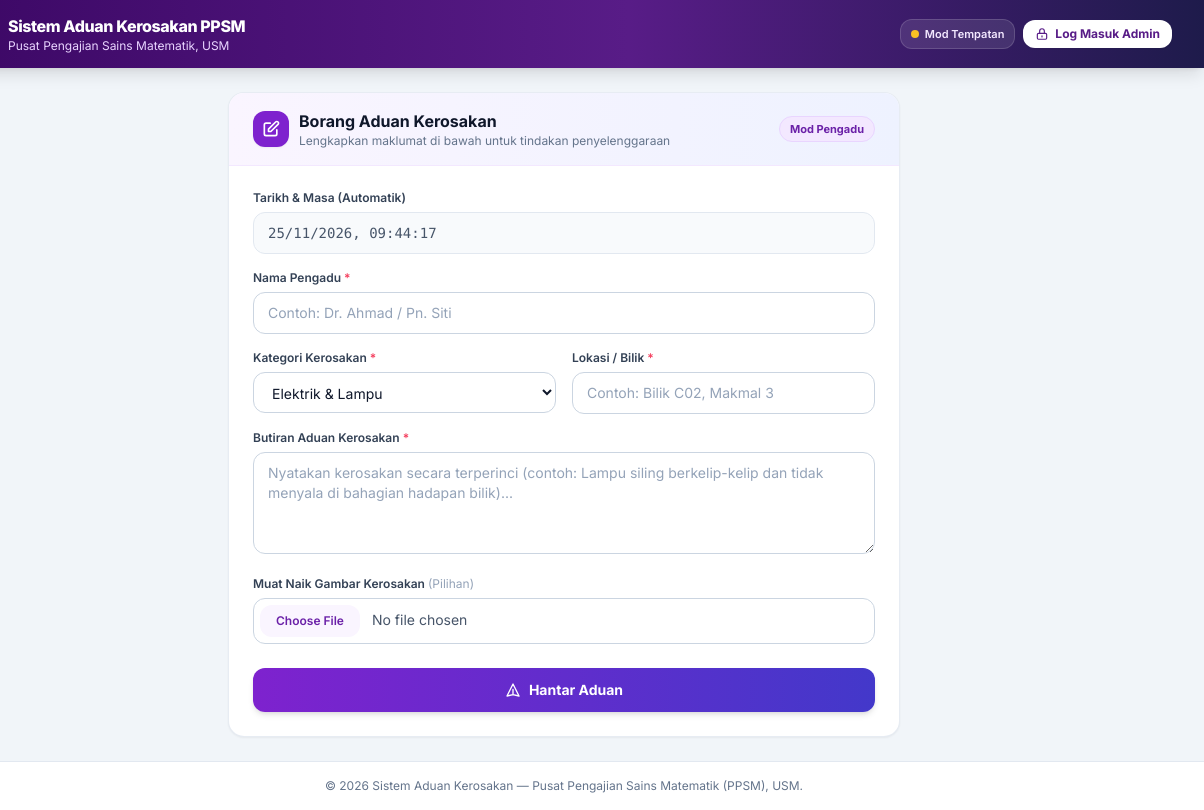
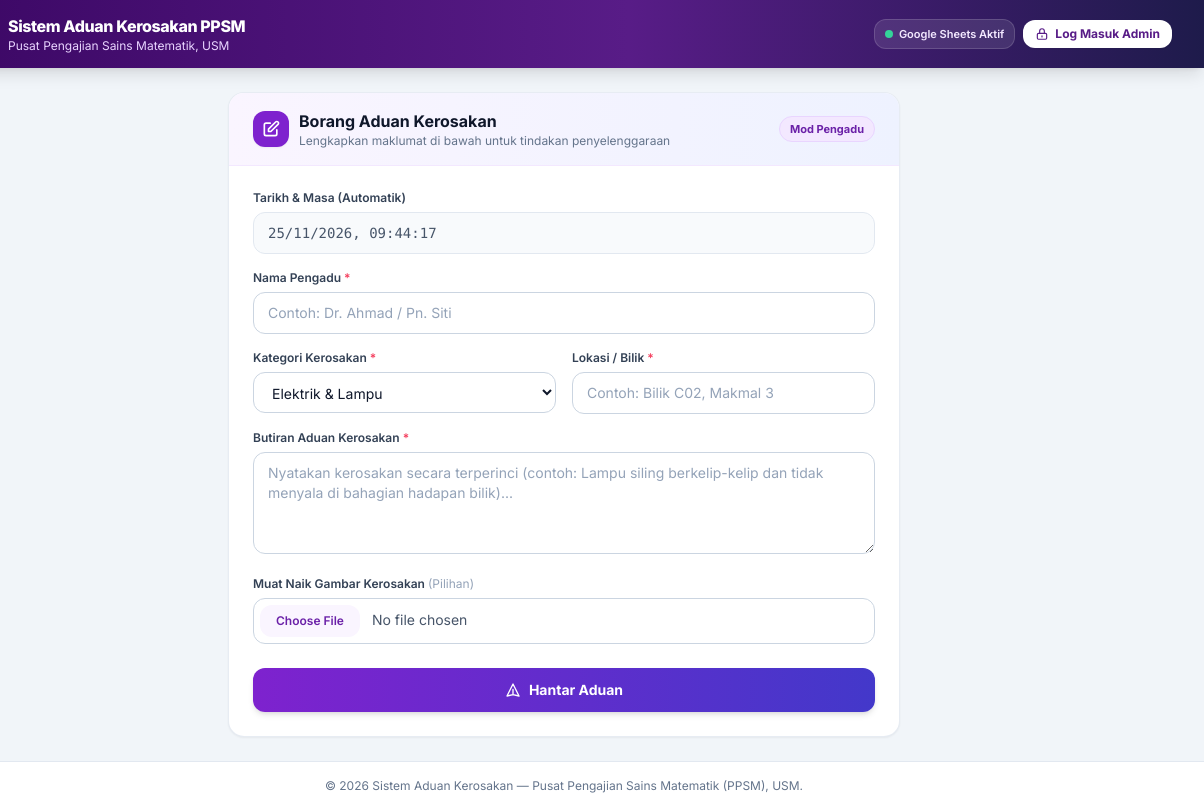
Before and after one commit to symoh68-maker/Sistem-Aduan-Kerosakan, a plain HTML site: page index.html in a window 1280 px wide. Shown: the full height of the page, 76-1280 px from the left. Drawn offline with nearby package versions, Linux system fonts and the light colour scheme.

Commit message:
Add files via upload

```diff
--- a/index.html
+++ b/index.html
@@ -664,8 +664,8 @@
         // Portal DV3 USM
         const DV3_PORTAL_URL = 'https://dv3.usm.my/';
 
-        // URL Lalai Google Apps Script (Biarkan kosong jika ditetapkan melalui butang Tetapan Sheet)
-        const DEFAULT_GAS_URL = '';
+        // URL Tetap Google Apps Script (Disambung automatik untuk semua pengguna & peranti)
+        const DEFAULT_GAS_URL = 'https://script.google.com/macros/s/AKfycbzImrBev7Tc1pkS8o6cSI1NnyhVXMNXZREjWUUaOhkeditTxBeX6XWenVsDU_TY2fxYhg/exec';
 
         // ==================== PEMBOLEH UBAH KEADAAN ====================
         let reports = [];
@@ -750,7 +750,7 @@
         }
 
         function getGasUrl() {
-            return (localStorage.getItem(GAS_URL_STORAGE_KEY) || DEFAULT_GAS_URL || '').trim();
+            return DEFAULT_GAS_URL.trim();
         }
 
         function updateConnectionBadge() {
```
